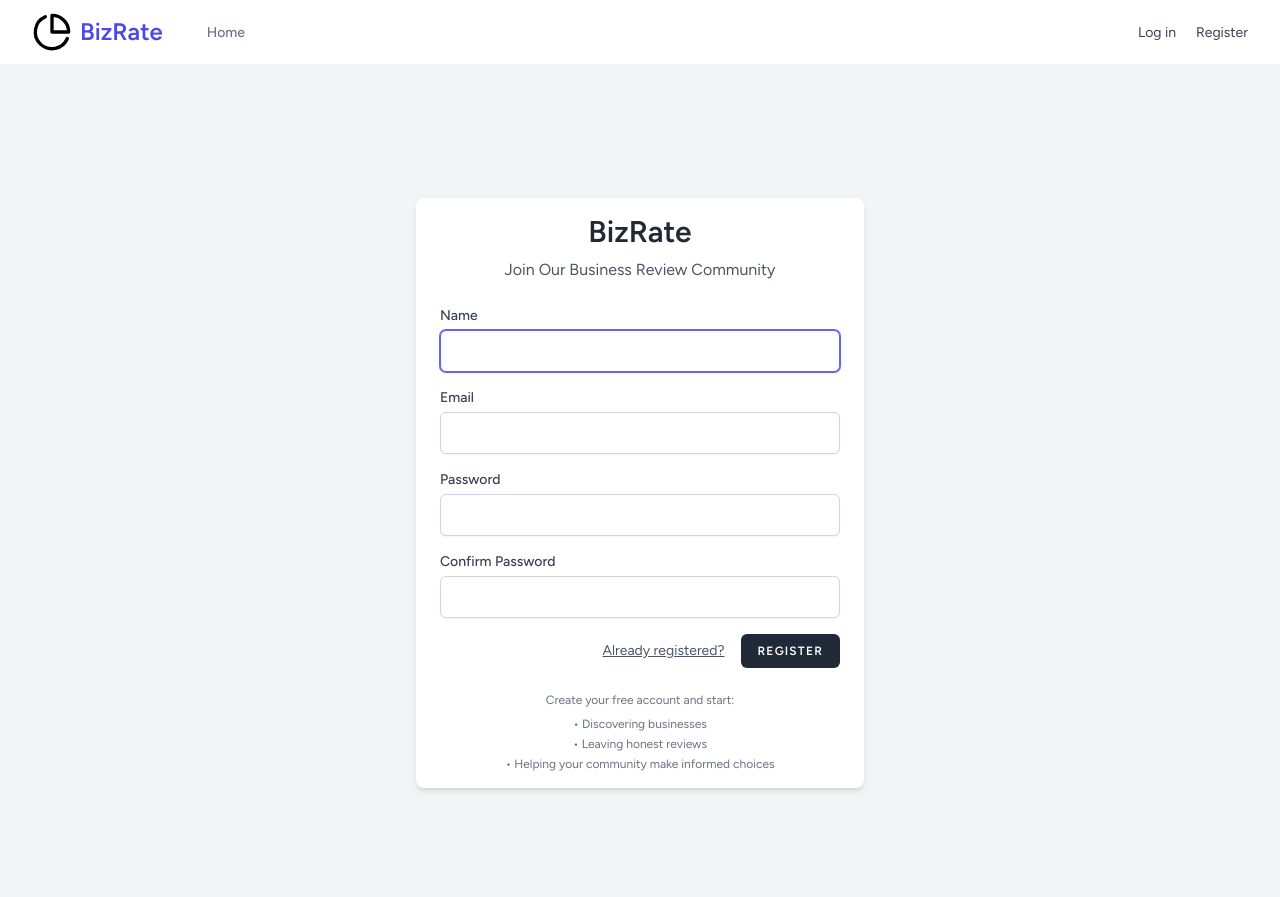
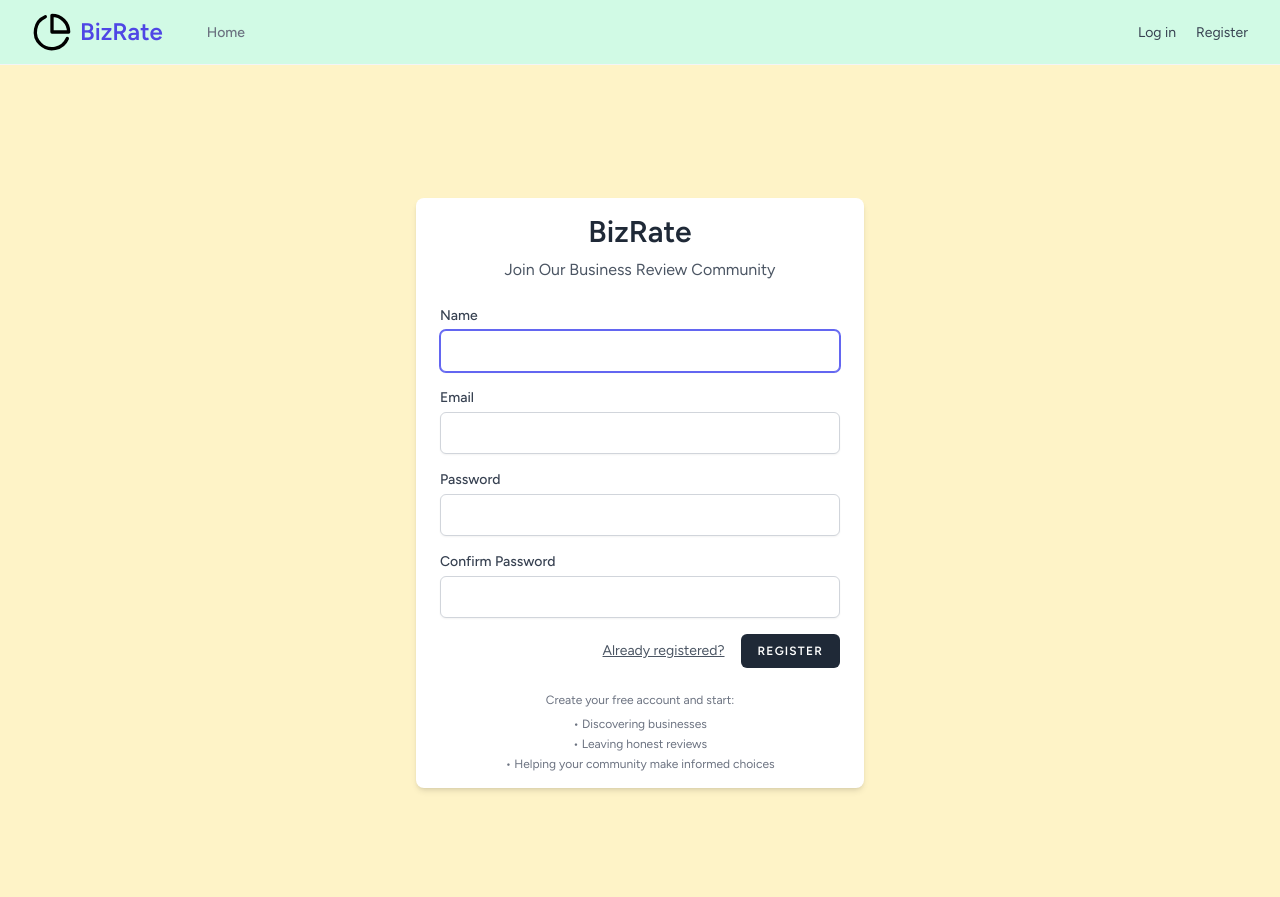
Before and after one commit to Genchovski2708/BizRate, a Laravel app: page /register in a window 1280 px wide. Run offline with Laravel 12, Linux system fonts and the light colour scheme; style sheets or scripts are compiled from the project's sources.

Commit message:
design changes

```diff
--- a/resources/views/auth/login.blade.php
+++ b/resources/views/auth/login.blade.php
@@ -1,7 +1,7 @@
 @extends('layouts.app')
 
 @section('content')
-    <div class="min-h-screen flex flex-col sm:justify-center items-center pt-6 sm:pt-0 bg-gray-100">
+    <div class="min-h-screen flex flex-col sm:justify-center items-center pt-6 sm:pt-0 bg-amber-100">
         <div class="w-full sm:max-w-md mt-6 px-6 py-4 bg-white shadow-md overflow-hidden sm:rounded-lg">
             <div class="mb-6 text-center">
                 <h1 class="text-3xl font-bold text-gray-800">
--- a/resources/views/auth/register.blade.php
+++ b/resources/views/auth/register.blade.php
@@ -1,7 +1,7 @@
 @extends('layouts.app')
 
 @section('content')
-    <div class="min-h-screen flex flex-col sm:justify-center items-center pt-6 sm:pt-0 bg-gray-100">
+    <div class="min-h-screen flex flex-col sm:justify-center items-center pt-6 sm:pt-0 bg-amber-100">
         <div class="w-full sm:max-w-md mt-6 px-6 py-4 bg-white shadow-md overflow-hidden sm:rounded-lg">
             <div class="mb-6 text-center">
                 <h1 class="text-3xl font-bold text-gray-800">
--- a/resources/views/layouts/app.blade.php
+++ b/resources/views/layouts/app.blade.php
@@ -4,7 +4,7 @@
     <meta charset="utf-8">
     <meta name="viewport" content="width=device-width, initial-scale=1">
     <meta name="csrf-token" content="{{ csrf_token() }}">
-
+    <link rel="icon" type="image/x-icon" href="{{ asset('favicon.ico') }}">
     <title>{{ config('app.name', 'BizRate') }}</title>
 
     <!-- Fonts -->
@@ -16,7 +16,7 @@
     @vite(['resources/css/app.css', 'resources/js/app.js'])
 </head>
 <body class="font-sans antialiased">
-<div class="min-h-screen bg-gray-100">
+<div class="min-h-screen bg-amber-100">
     @include('layouts.navigation')
 
     <!-- Flash Messages -->
@@ -29,7 +29,7 @@
     @endif
 
     <!-- Page Content -->
-    <main class="py-4">
+    <main class="py-4 bg-amber-100">
         {{ $slot ?? '' }}
         @yield('content')
     </main>
--- a/resources/views/layouts/guest.blade.php
+++ b/resources/views/layouts/guest.blade.php
@@ -5,7 +5,7 @@
         <meta name="viewport" content="width=device-width, initial-scale=1">
         <meta name="csrf-token" content="{{ csrf_token() }}">
 
-        <title>{{ config('app.name', 'Laravel') }}</title>
+        <title>{{ config('app.name', 'BizRate') }}</title>
 
         <!-- Fonts -->
         <link rel="preconnect" href="https://fonts.bunny.net">
--- a/resources/views/layouts/navigation.blade.php
+++ b/resources/views/layouts/navigation.blade.php
@@ -1,4 +1,4 @@
-<nav x-data="{ open: false }" class="bg-white dark:bg-gray-800 border-b border-gray-100 dark:border-gray-700">
+<nav x-data="{ open: false }" class="bg-emerald-100 dark:bg-gray-800 border-b border-gray-100 dark:border-gray-700">
     <div class="max-w-7xl mx-auto px-4 sm:px-6 lg:px-8">
         <div class="flex justify-between h-16">
             <div class="flex">
```
Also changed, not shown: public/favicon.ico.
